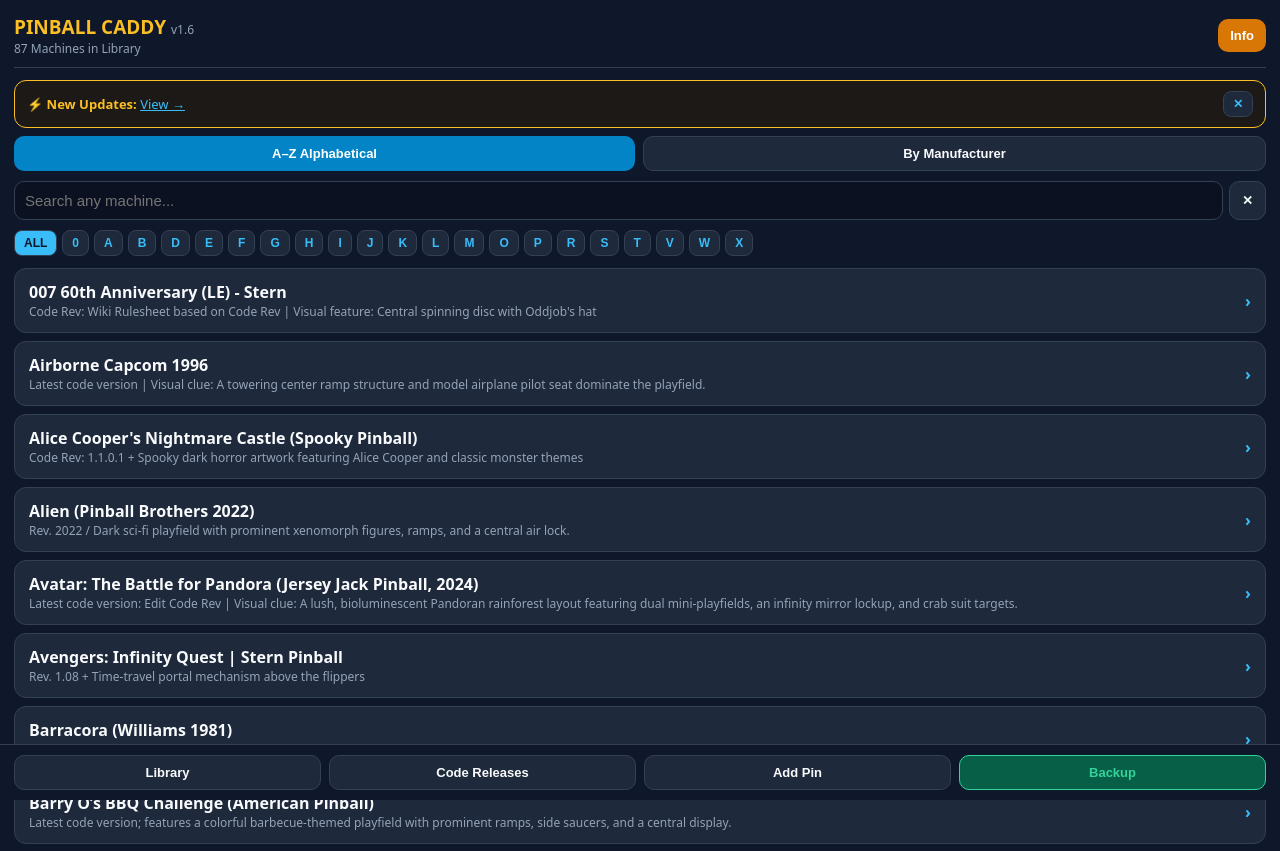
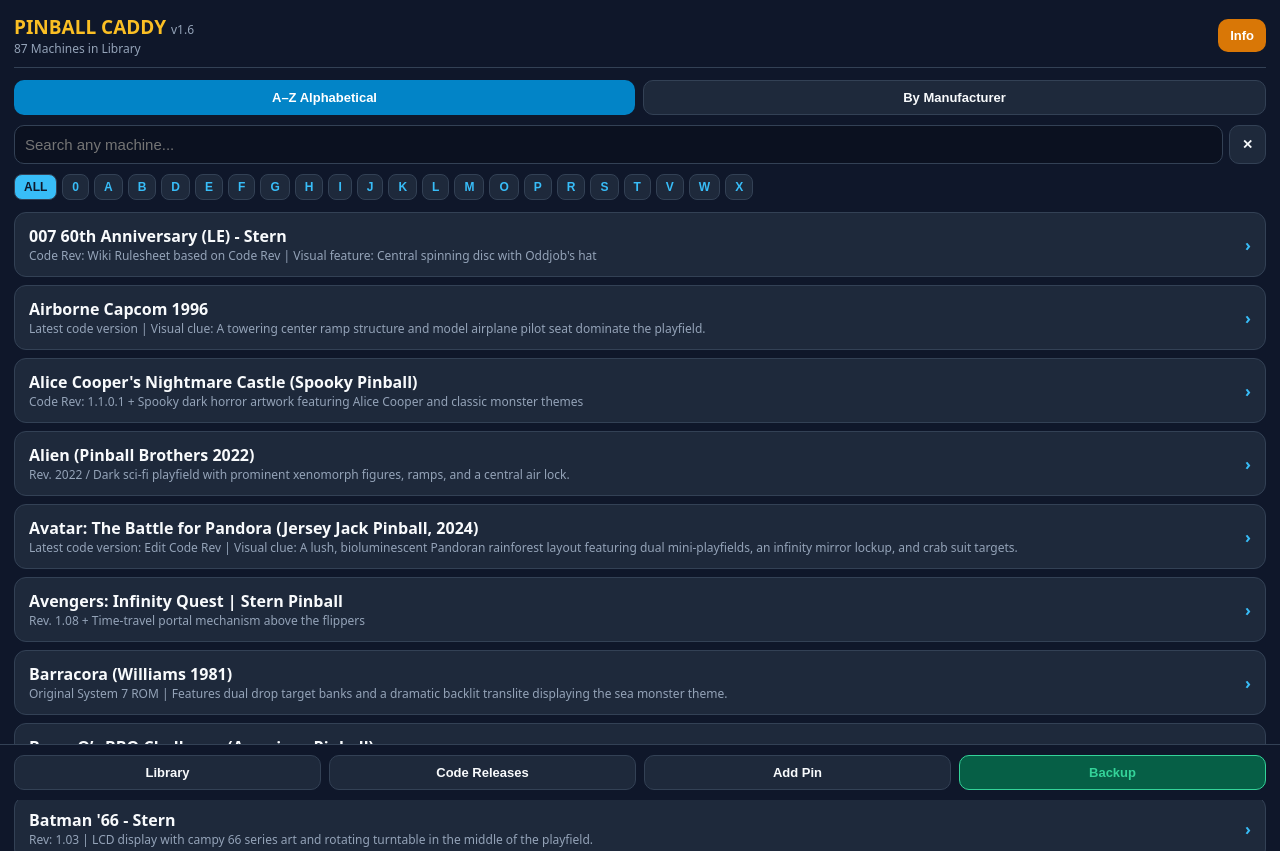
Before and after one commit to rdsalamon/pinball-caddy, a plain HTML site: page index.html in a window 1280 px wide. Shown: the top 851 px of the page. Drawn offline with Linux system fonts and the light colour scheme; no server answers.

Commit message:
Add files via upload

```diff
--- a/index.html
+++ b/index.html
@@ -36,7 +36,8 @@
 </header>
 
 <div id="vList">
-  <div id="updBanner" class="box hidden" style="border-color:var(--gold);background:#1c1917;display:flex;justify-content:space-between;align-items:center;gap:8px;padding:10px 12px;">
+  <div id="updBanner" class="box hidden" style="border-color:var(--gold);background:#1c1917;justify-content:space-between;align-items:center;gap:8px;padding:10px 12px;">
+
     <div onclick="showUpd()" style="cursor:pointer;flex:1;font-size:13px;"><b style="color:var(--gold);">⚡ New Updates:</b> <span id="updBannerTxt"></span> <span style="color:var(--accent);text-decoration:underline;">View →</span></div>
     <button class="pill" onclick="dismissBanner()" title="Dismiss">✕</button>
   </div>
```
